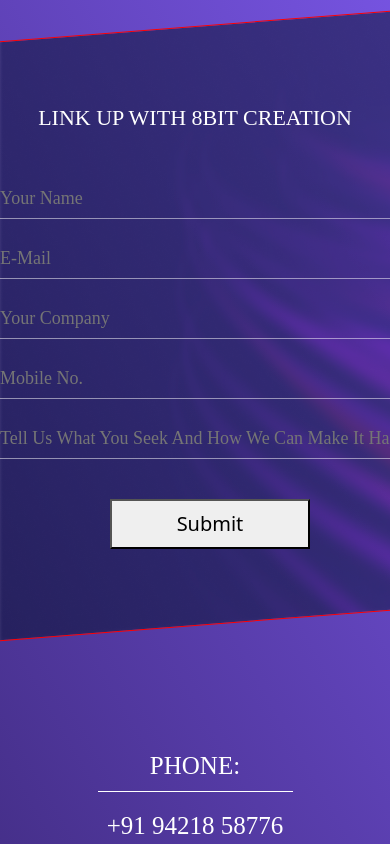
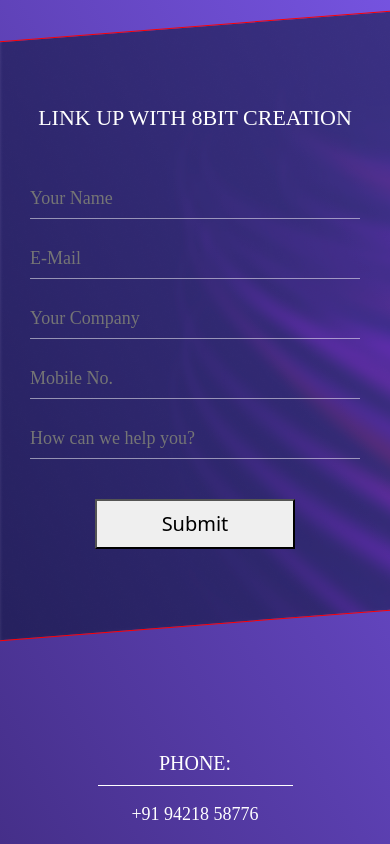
Before and after one commit to Gauraang24/8Bit-creation, a plain HTML site: page contact/contact.html in a window 390 px wide. Shown: the part 560-1404 px from the top of the page. Drawn offline with nearby package versions, Linux system fonts and the light colour scheme; files whose address does not match are found by name.

Commit message:
added media queries to contact form and changed placeholder for input field

```diff
--- a/contact/contact.css
+++ b/contact/contact.css
@@ -433,3 +433,19 @@
         font-size: 18px;
     }
 }
+
+@media (max-width:450px){
+
+    .inputField>div>form{
+        width: 330px;
+    }
+    .contact-info>div>h2{
+        font-size: 20px;
+    }
+    .contact-info>div>div>p{
+        font-size: 18px;
+    }
+    footer>div{
+        margin-top: 80px;
+    }
+}
--- a/contact/contact.html
+++ b/contact/contact.html
@@ -130,7 +130,7 @@
               <input type="number" placeholder="Mobile No." />
               <input
                 type="number"
-                placeholder="Tell Us What You Seek And How We Can Make It Happen."
+                placeholder="How can we help you?"
               />
             </div>
 
```
Also changed, not shown: index.html (+1 -1 lines).
